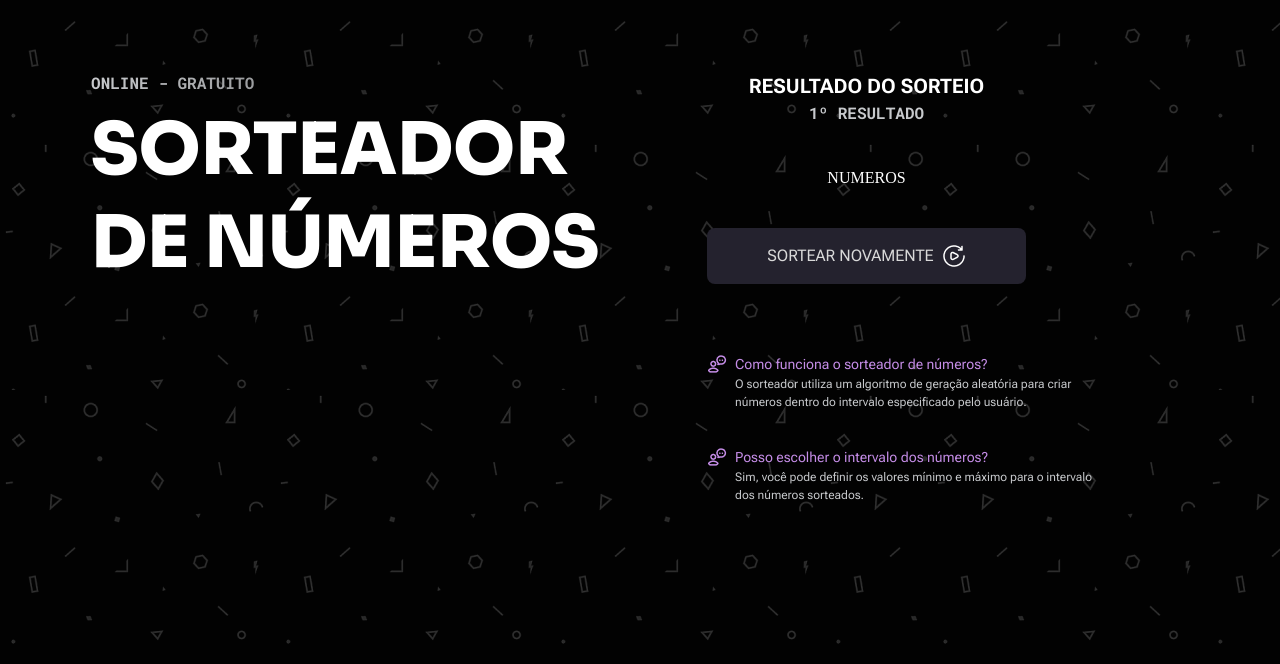
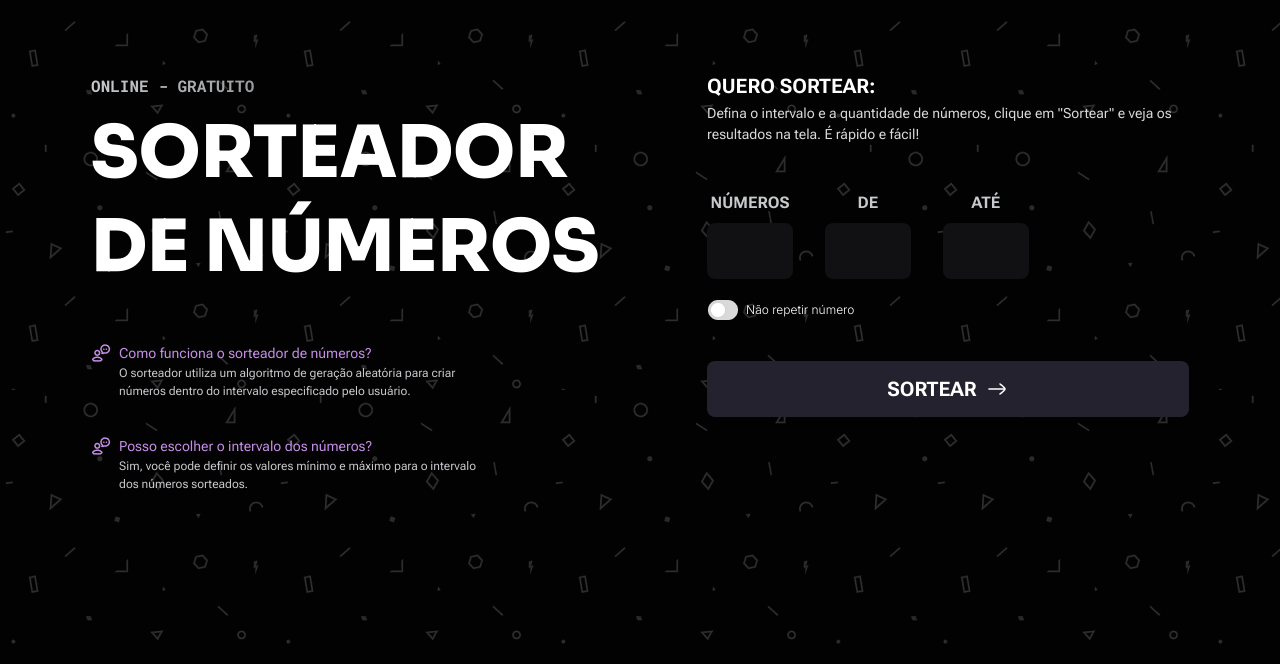
Before and after one commit to marlon-monteiro/cr-project-raffle, a plain HTML site: page index.html in a window 1280 px wide. Shown: the part 136-800 px from the top of the page. Drawn offline with Linux system fonts and the light colour scheme.

Commit message:
Fix the layout. Keep working on the results layout.

```diff
--- a/index.html
+++ b/index.html
@@ -33,7 +33,7 @@
 
       <div id="raffle">
 
-        <div class="raffle-title display-none">
+        <div class="raffle-title display-show-grid">
           <h2>
             Quero sortear:
           </h2>
@@ -43,7 +43,7 @@
           </h3>
         </div>
 
-        <form class="raffle-form display-none">
+        <form class="raffle-form">
 
           <div class="form-columns display-show-grid">
 
@@ -82,7 +82,7 @@
 
         </form>
 
-        <div class="result">
+        <div class="result display-none">
 
           <div class="result-title">
             <h1>
@@ -103,6 +103,8 @@
           </button>
 
 
+
+        </div>
 
       </div>
 
@@ -135,8 +137,6 @@
 
       </div>
 
-      </div>
-
     </main>
 
 
--- a/style/main.css
+++ b/style/main.css
@@ -98,6 +98,7 @@ main {
 }
 
 .raffle-form {
+  margin-bottom: 5rem;
   & .form-columns {
     margin-bottom: 1.25rem;
     grid-template-columns: 5.37rem 5.37rem 5.37rem;
```
Lines whose indentation alone changed are shown as unchanged.
